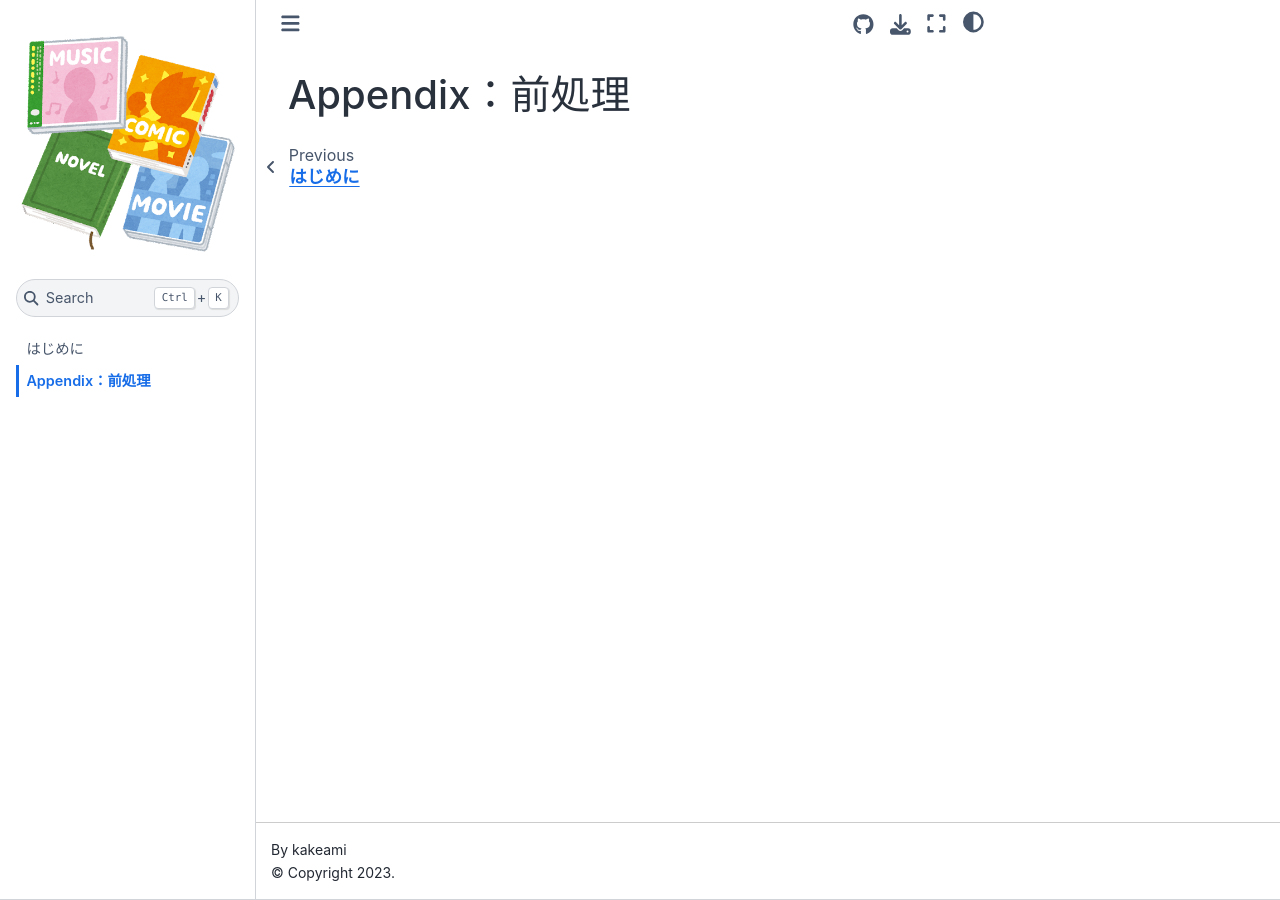
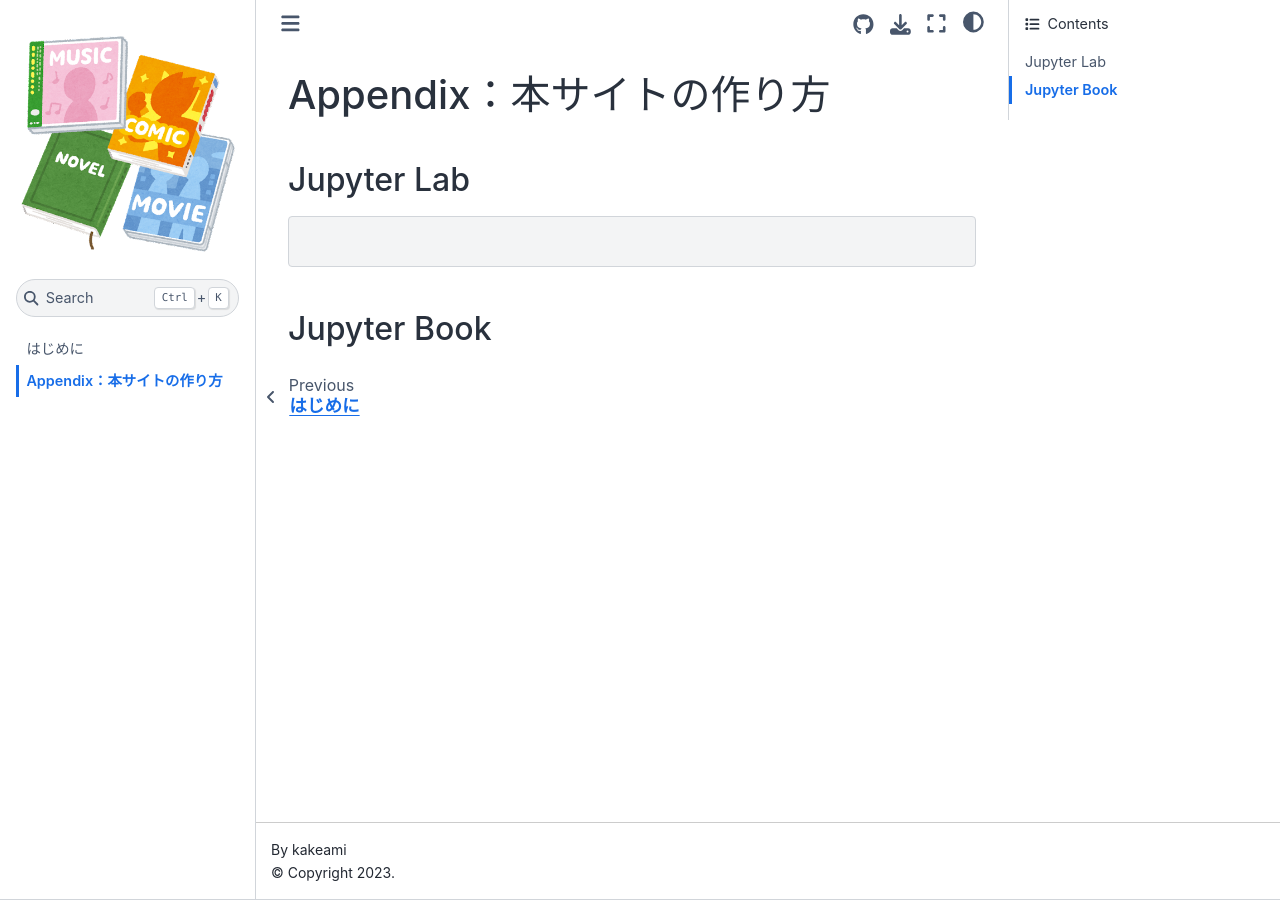
Before and after one commit to kakeami/viz-madb, a Jupyter Book: the page built from book/appendix.md, in a window 1280 px wide. Built offline with Jupyter Book 1.0.4 settings and Sphinx 7.4.7 and the Sphinx Book theme 1.1.4, drawn with Linux system fonts in a browser that asks for light colours; pages that are not in the unit, such as notebooks, are missing from menus; comment, search, counter and statistics services are not loaded.

Commit message:
Appendixを微修正．前処理用のNotebookを追加

````diff
--- a/book/appendix.md
+++ b/book/appendix.md
@@ -1 +1,9 @@
-# Appendix：前処理
+# Appendix：本サイトの作り方
+
+
+## Jupyter Lab
+
+```
+```
+
+## Jupyter Book
````
Also changed, not shown: 1 other file.
